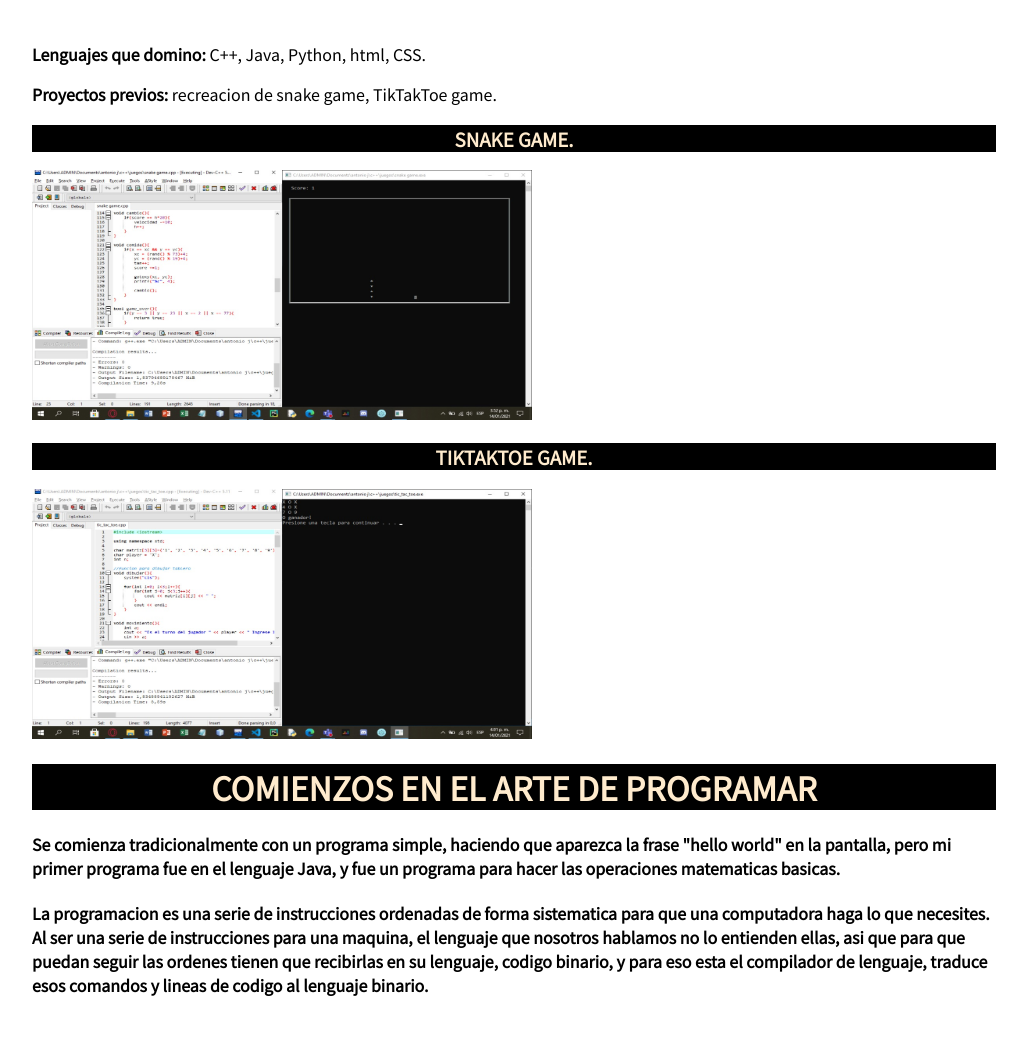
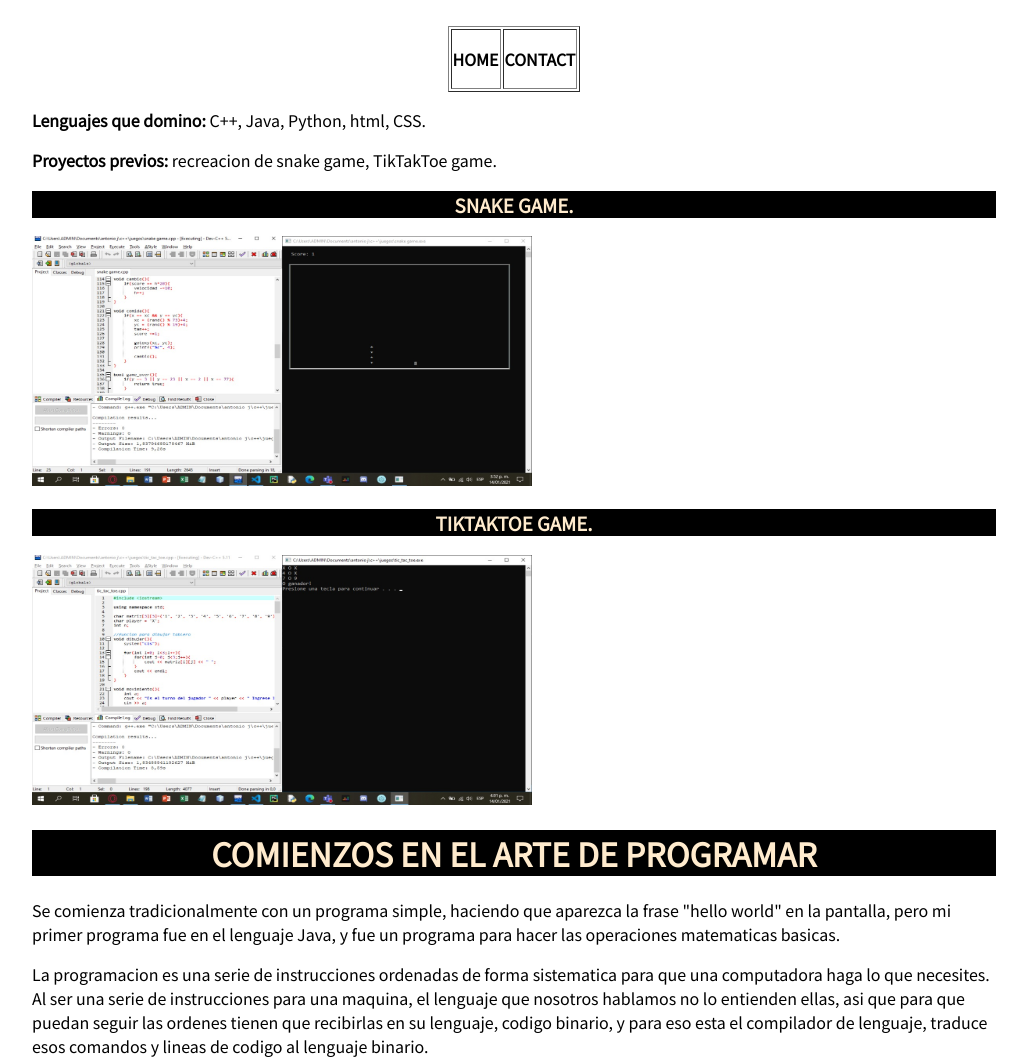
Before and after one commit to NotonyusRisk/pagina-web, a plain HTML site: page index.html in a window 1280 px wide. Shown: the whole page, without its empty margins (126-1153 px from the left). Before the commit the page ends 997 px from the top, so only its background shows below. Drawn offline with Linux system fonts and the light colour scheme.

Commit message:
Update index.html

```diff
--- a/index.html
+++ b/index.html
@@ -10,6 +10,17 @@
     </head>
     <body>
         <br>
+
+        <table border="1", align="center">
+            <tr>
+                <td>
+                    <p><strong>HOME</strong></p>
+                </td>
+                <td>
+                    <p><strong>CONTACT</strong></p>
+                </td>
+            </tr>
+        </table>
         <!--letras en negrilla <strong>-->
         <p aling="center"><STRONG>Lenguajes que domino: </STRONG> C++, Java, Python, html, CSS.</p>
         <p><strong>Proyectos previos: </strong>recreacion de snake game, TikTakToe game.</p>
@@ -19,7 +30,7 @@
         <img src="tiktaktoe.jpeg" alt="tiktaktoe game.">
         <br>
         <h1>COMIENZOS EN EL ARTE DE PROGRAMAR</h1>
-        <h4>Se comienza tradicionalmente con un programa simple, haciendo que aparezca la frase "hello world" en la pantalla, pero mi primer programa fue en el lenguaje Java, y fue un programa para hacer las operaciones matematicas basicas.</h4>
-        <h4>La programacion es una serie de instrucciones ordenadas de forma sistematica para que una computadora haga lo que necesites. Al ser una serie de instrucciones para una maquina, el lenguaje que nosotros hablamos no lo entienden ellas, asi que para que puedan seguir las ordenes tienen que recibirlas en su lenguaje, codigo binario, y para eso esta el compilador de lenguaje, traduce esos comandos y lineas de codigo al lenguaje binario.</h4>
+        <p>Se comienza tradicionalmente con un programa simple, haciendo que aparezca la frase "hello world" en la pantalla, pero mi primer programa fue en el lenguaje Java, y fue un programa para hacer las operaciones matematicas basicas.</p>
+        <p>La programacion es una serie de instrucciones ordenadas de forma sistematica para que una computadora haga lo que necesites. Al ser una serie de instrucciones para una maquina, el lenguaje que nosotros hablamos no lo entienden ellas, asi que para que puedan seguir las ordenes tienen que recibirlas en su lenguaje, codigo binario, y para eso esta el compilador de lenguaje, traduce esos comandos y lineas de codigo al lenguaje binario.</p>
     </body>
 </html>
```
